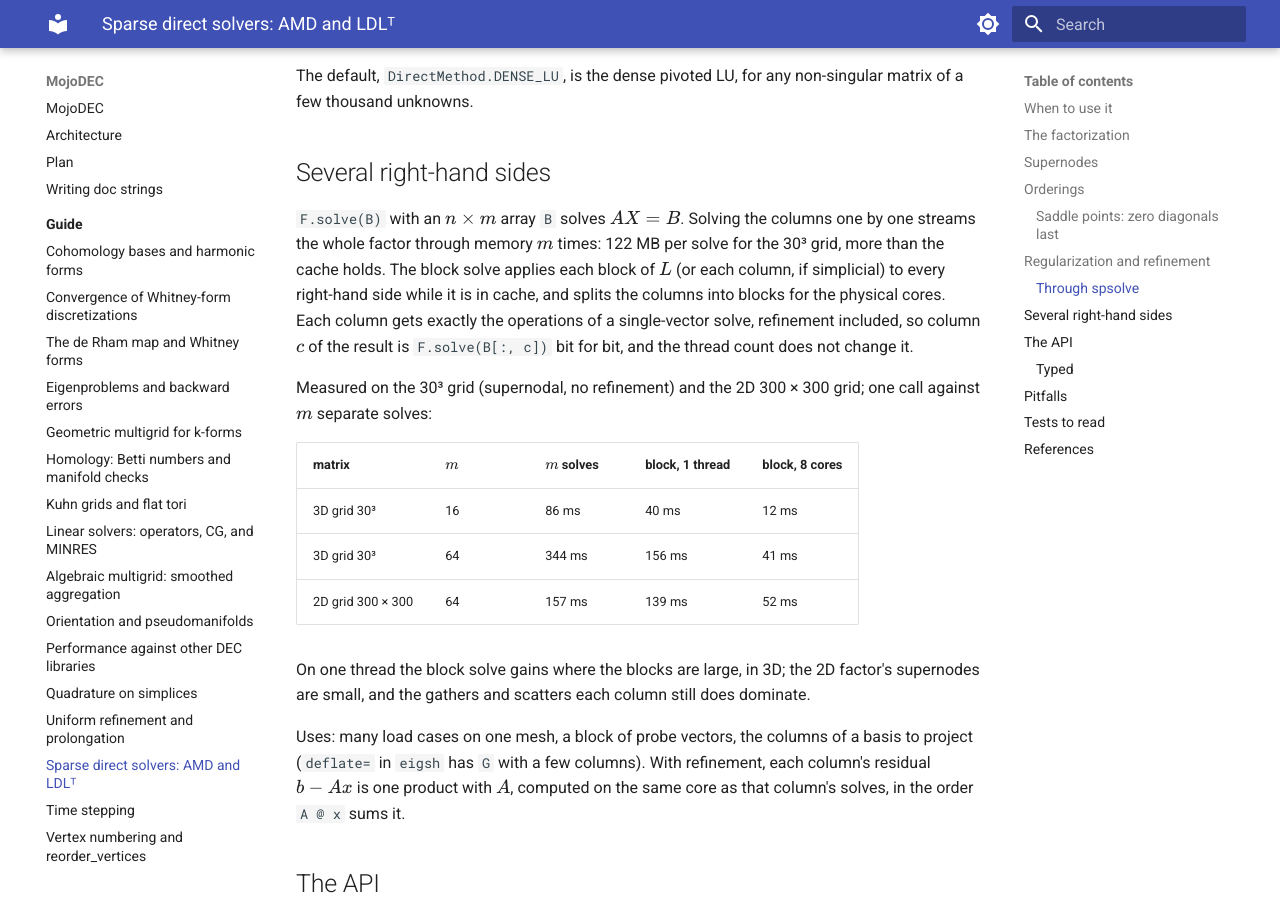
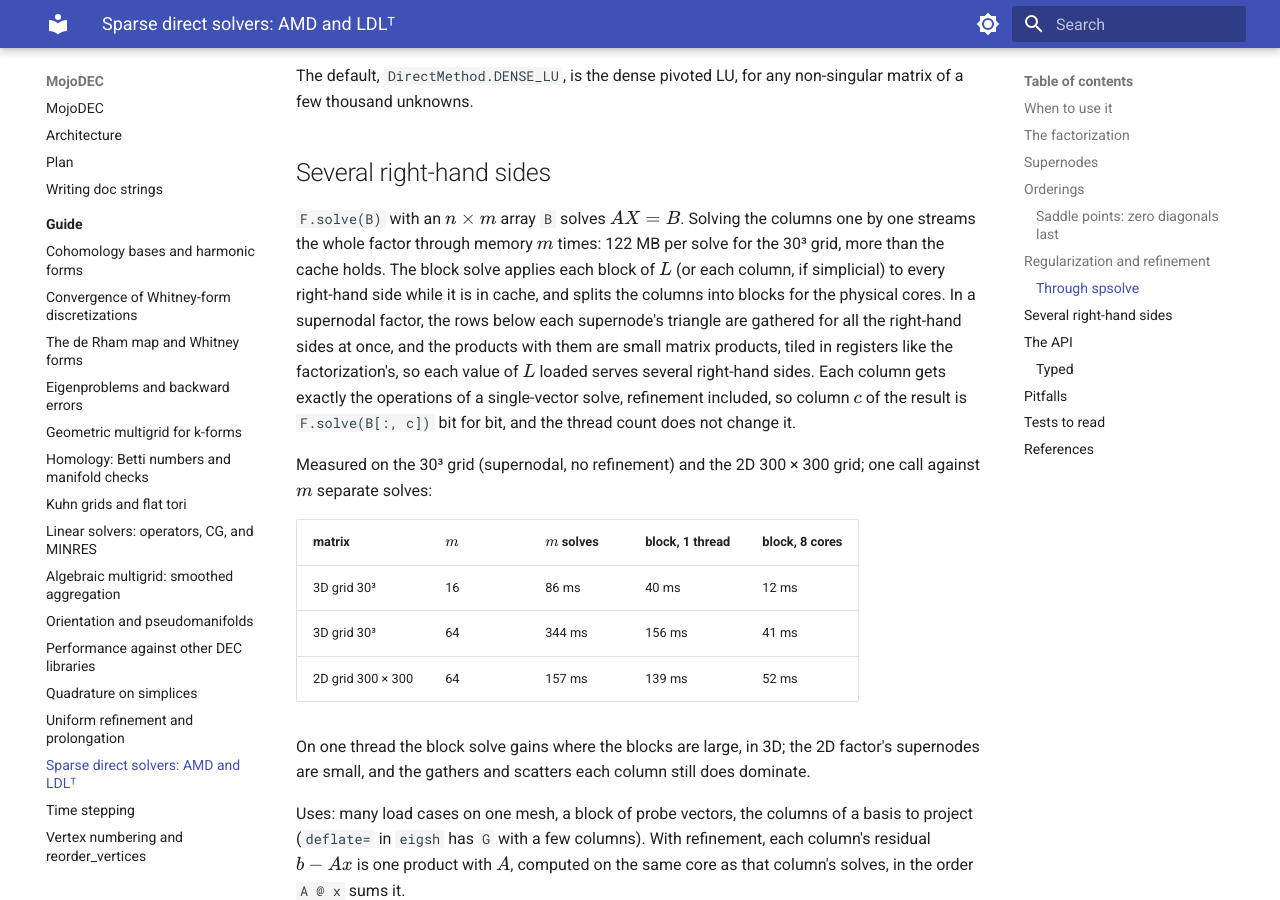
Before and after one commit to bpr/MojoDEC, an MkDocs documentation site: the page built from docs/guide/sparse-direct.md, in a window 1280 px wide and 900 px high, scrolled down 6660 px. Built offline with MkDocs 1.6.1 and Material for MkDocs 9.7.7, drawn with Linux system fonts in a browser that asks for light colours.

Commit message:
Supernodal block solves multiply gathered rows as register-tiled matrix products; columns still bit-equal to single solves

```diff
--- a/docs/guide/sparse-direct.md
+++ b/docs/guide/sparse-direct.md
@@ -310,7 +310,11 @@ columns one by one streams the whole factor through memory $m$ times:
 122 MB per solve for the 30³ grid, more than the cache holds. The block
 solve applies each block of $L$ (or each column, if simplicial) to every
 right-hand side while it is in cache, and splits the columns into blocks
-for the physical cores. Each column gets exactly the operations of a
+for the physical cores. In a supernodal factor, the rows below each
+supernode's triangle are gathered for all the right-hand sides at once,
+and the products with them are small matrix products, tiled in registers
+like the factorization's, so each value of $L$ loaded serves several
+right-hand sides. Each column gets exactly the operations of a
 single-vector solve, refinement included, so column $c$ of the result is
 `F.solve(B[:, c])` bit for bit, and the thread count does not change it.
 
```
Also changed, not shown: AGENTS.md (+10 -1 lines), 2 other files.
